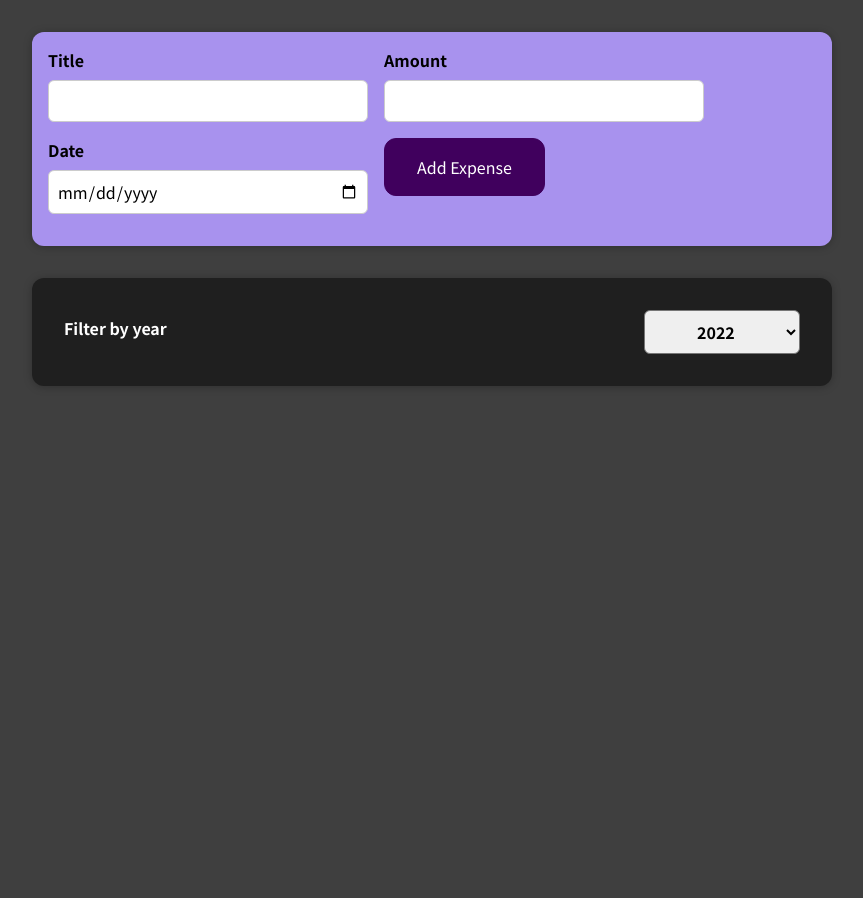
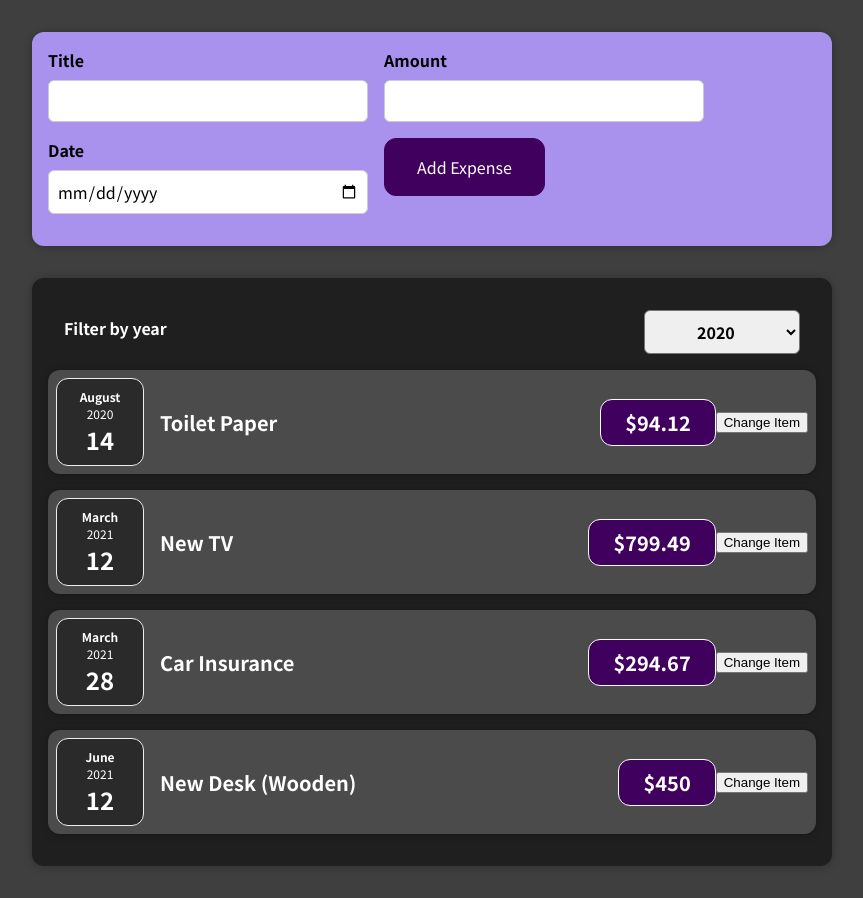
Before and after one commit to NunoRifa/udemy-expense-app-1, a React (Create React App) app: page / in a window 1280 px wide. Shown: the whole page, without its empty margins (208-1071 px from the left). Before the commit the page ends 800 px from the top, so only its background shows below. Built offline with nearby package versions, Linux system fonts and the light colour scheme.

Commit message:
Tidy up code

```diff
--- a/src/App.js
+++ b/src/App.js
@@ -29,15 +29,10 @@ const App = () => {
     console.log(expense);
   };
 
-  const addFilterHandler = (filter) => {
-    console.log("App.js");
-    console.log(filter);
-  };
-
   return (
     <div>
       <NewExpense onAddExpense={addExpenseHandler} />
-      <Expenses items={expenses} onFiltered={addFilterHandler} />
+      <Expenses items={expenses} />
     </div>
   );
 };
--- a/src/components/Expenses/ExpenseFilter.js
+++ b/src/components/Expenses/ExpenseFilter.js
@@ -1,22 +1,15 @@
-import React, { useState } from "react";
-
 import "./ExpenseFilter.css";
 
 const ExpenseFilter = (props) => {
-  const [selectedValue, setSelectedValue] = useState("");
-
   const valueChangeHandler = (e) => {
-    setSelectedValue(e.target.value);
+    props.onSetFilter(e.target.value);
   };
-
-  const data = { filter: selectedValue };
-  props.onSetFilter(data);
 
   return (
     <div className="expenses-filter">
       <div className="expenses-filter__control">
         <label>Filter by year</label>
-        <select value={selectedValue} onChange={valueChangeHandler}>
+        <select value={props.selected} onChange={valueChangeHandler}>
           <option value="2022">2022</option>
           <option value="2021">2021</option>
           <option value="2020">2020</option>
--- a/src/components/Expenses/Expenses.js
+++ b/src/components/Expenses/Expenses.js
@@ -1,3 +1,5 @@
+import React, { useState } from "react";
+
 import "./Expenses.css";
 
 import ExpenseItem from "./ExpenseItem";
@@ -5,16 +7,13 @@ import Card from "../UI/Card";
 import ExpenseFilter from "./ExpenseFilter";
 
 const Expenses = (props) => {
-  const setFilterValue = (enteredFilterValue) => {
-    const filterData = {
-      ...enteredFilterValue,
-    };
-
-    props.onFiltered(filterData);
+  const [filteredYear, setFilteredYear] = useState("2020");
+  const setFilterValue = (selectedYear) => {
+    setFilteredYear(selectedYear);
   };
   return (
     <Card className="expenses">
-      <ExpenseFilter onSetFilter={setFilterValue}>
+      <ExpenseFilter selected={filteredYear} onSetFilter={setFilterValue} />
       <ExpenseItem
         title={props.items[0].title}
         amount={props.items[0].amount}
@@ -35,7 +34,6 @@ const Expenses = (props) => {
         amount={props.items[3].amount}
         date={props.items[3].date}
       />
-      </ExpenseFilter>
     </Card>
   );
 };
```
Also changed, not shown: 1 other file (tests, documents, lock files or other folders). Lines whose indentation alone changed are shown as unchanged.
